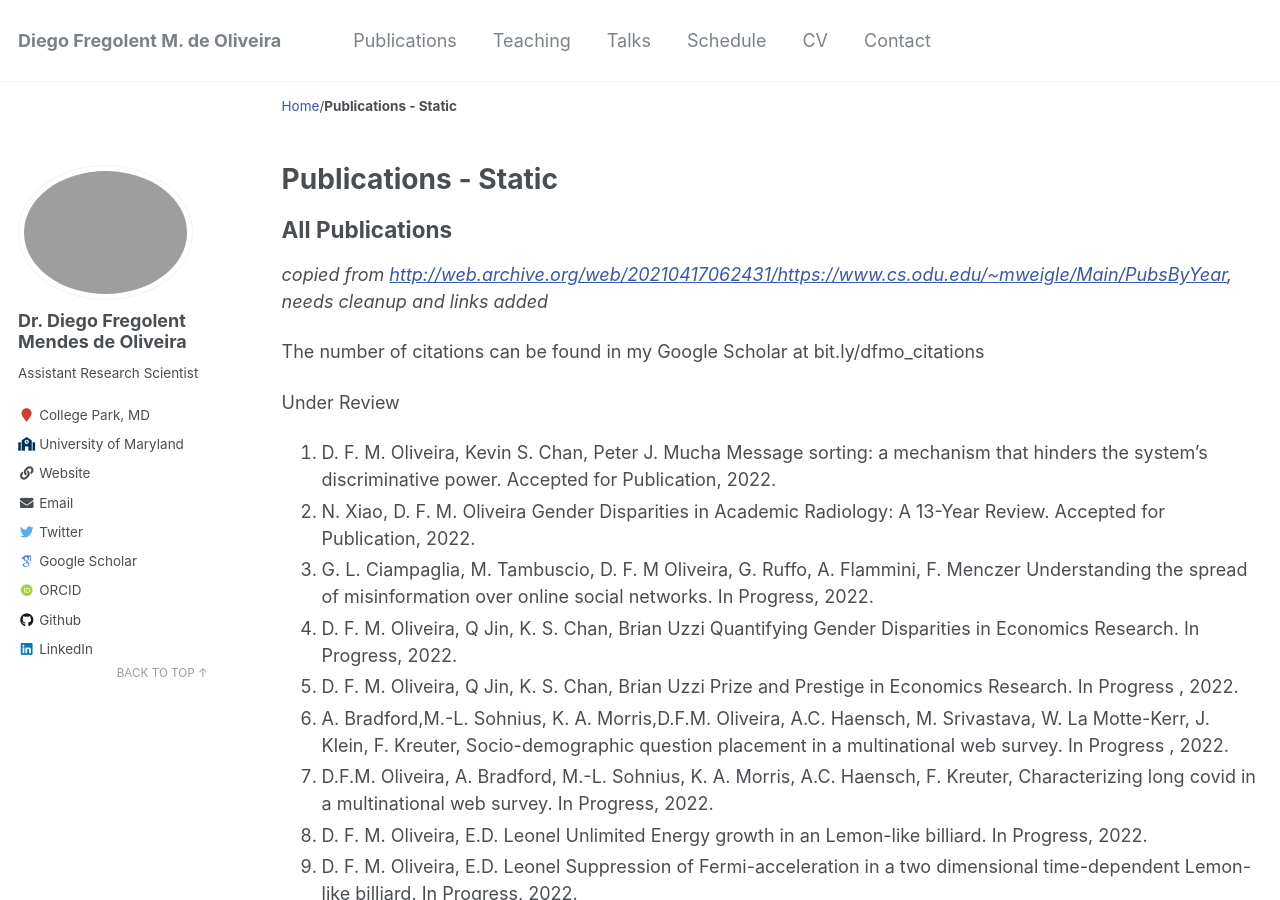
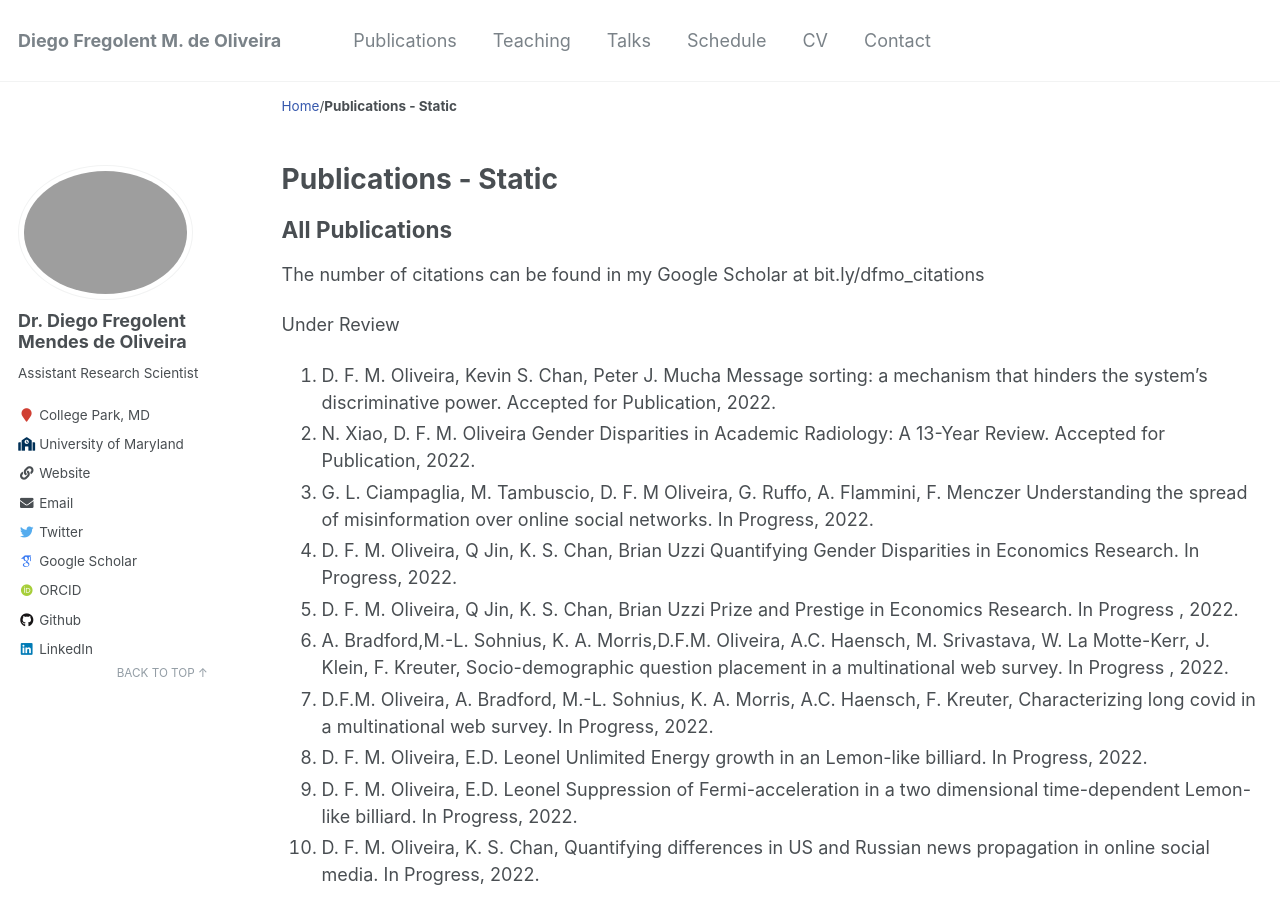
Before and after one commit to fregolente/fregolente.github.io, a Jekyll site: the page built from _pages/publications-static.md, in a window 1280 px wide and 900 px high. Built offline with Jekyll 4.4.1, drawn with Linux system fonts in a browser that asks for light colours; some web fonts are replaced.

Commit message:
Update publications-static.md

```diff
--- a/_pages/publications-static.md
+++ b/_pages/publications-static.md
@@ -6,8 +6,6 @@ author_profile: true
 ---
 
 ## All Publications
-
-*copied from <http://web.archive.org/web/20210417062431/https://www.cs.odu.edu/~mweigle/Main/PubsByYear>, needs cleanup and links added*
 
 The number of citations can be found in my Google Scholar at bit.ly/dfmo_citations
 
```
